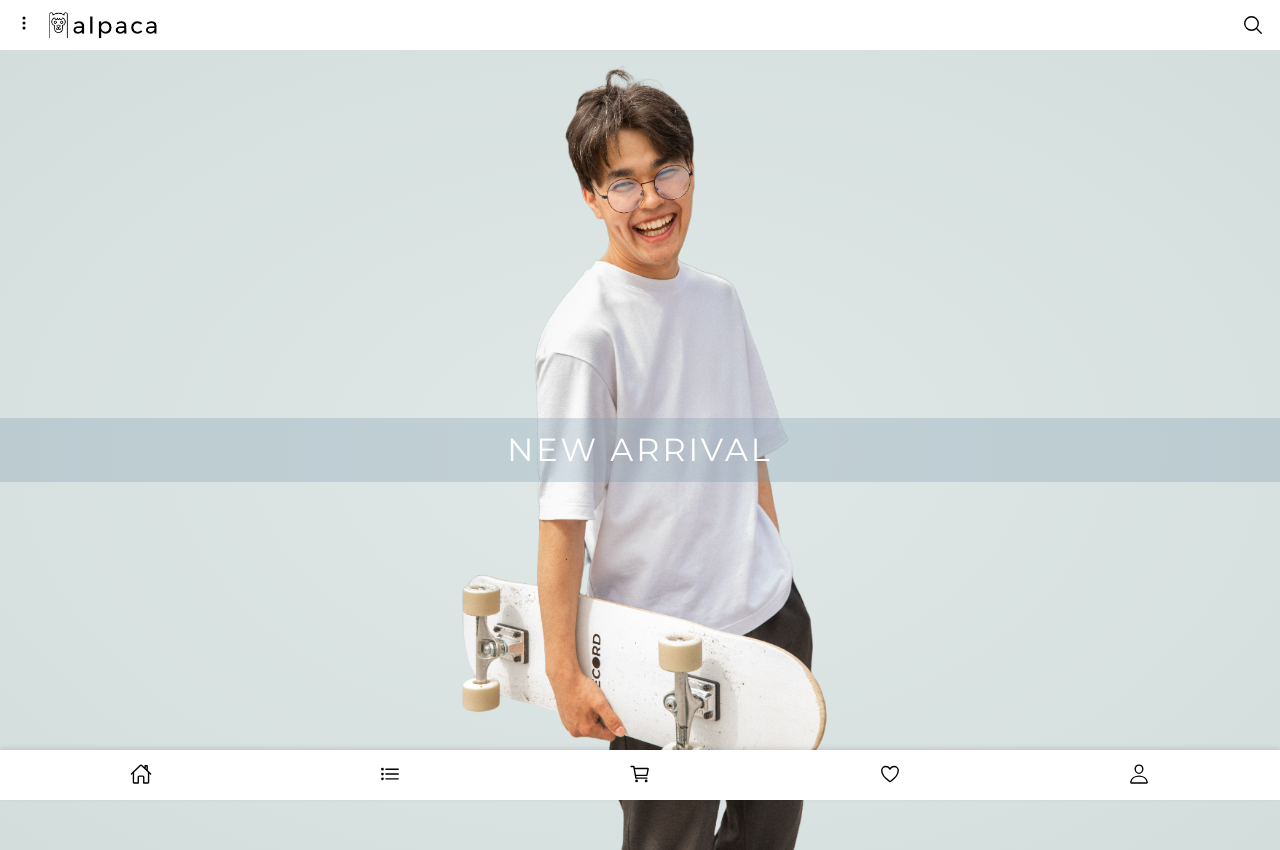
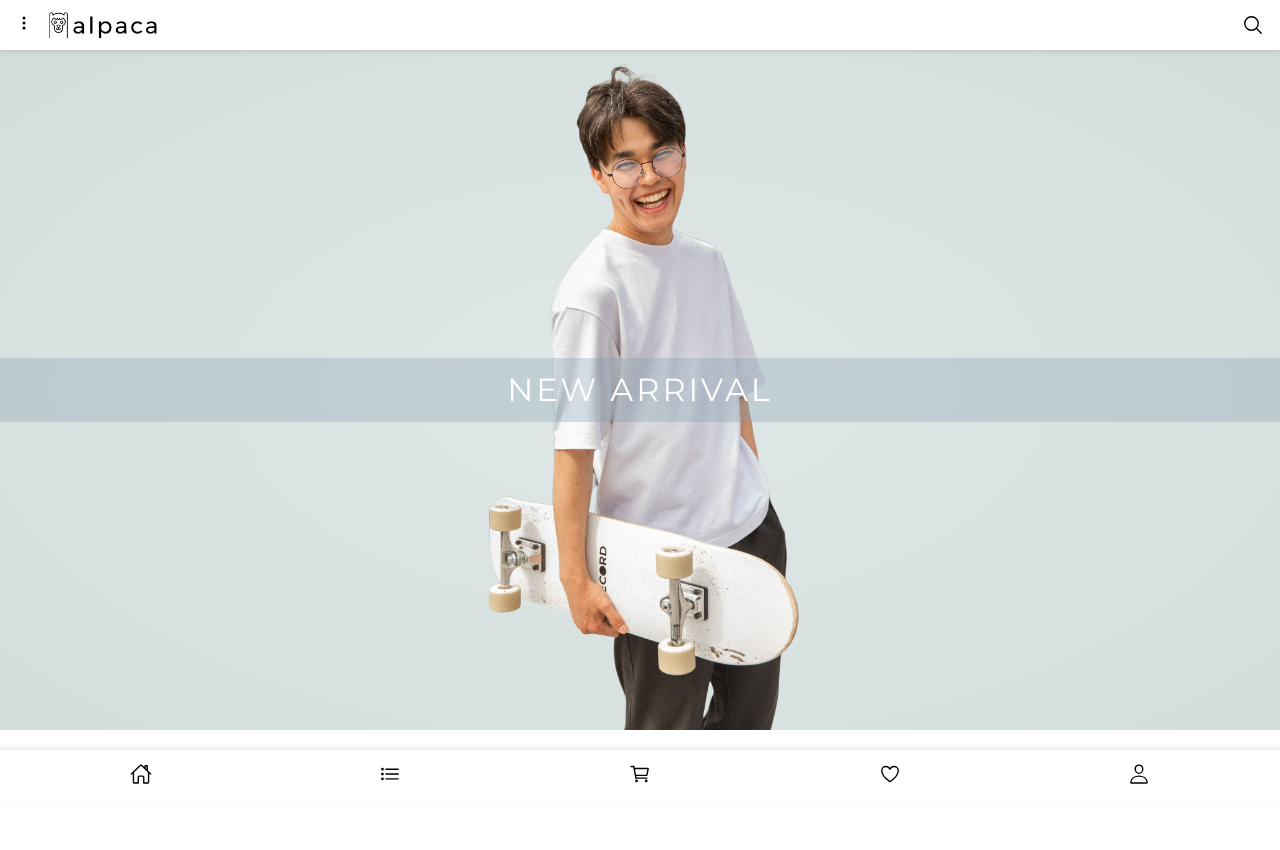
Before and after one commit to aldi-milano/alpaca-store, a React (Create React App) app: page / in a window 1280 px wide. After the commit the page ends 800 px from the top, so only its background shows below. Built offline with nearby package versions, Linux system fonts and the light colour scheme; no server answers.

Commit message:
fixing height content and both nav on top and bottom

```diff
--- a/src/App.js
+++ b/src/App.js
@@ -76,15 +76,19 @@ function App() {
   const onHandleClearValue = () => setState({ ...state, keyword: '' });
 
   return (
-    <main>
-      <Header keyword={onHandleKeyword} clearValue={onHandleClearValue} />
-      <Hero />
+    <main className='main'>
+      <Header
+        keyword={onHandleKeyword}
+        clearValue={onHandleClearValue}
+        className='header'
+      />
+      <Hero keyword={state.keyword} />
       <SearchResult
         item={state.item}
         keyword={state.keyword}
         onHandleAddtoCart={onHandleAddtoCart}
       />
-      <Navigation items={state.cart} />
+      <Navigation items={state.cart} className='nav' />
     </main>
   );
 }
--- a/src/components/header/header.scss
+++ b/src/components/header/header.scss
@@ -3,10 +3,10 @@
 .header {
   height: u.rem(50);
   padding: 0 1rem;
-  background-color: #fff;
   @include u.flex(space-between);
   gap: u.rem(16);
   box-shadow: rgba(0, 0, 0, 0.1) 0px 2px 5px 0px;
+  background-color: #fff;
 
   &__logo {
     width: u.rem(110);
--- a/src/components/hero/Hero.js
+++ b/src/components/hero/Hero.js
@@ -10,10 +10,10 @@ import summer from '../../assets/images/summer.png';
 import best from '../../assets/images/best.png';
 import casual from '../../assets/images/casual.png';
 
-function Hero() {
+function Hero({ keyword }) {
   return (
     <>
-      <article>
+      <article className={keyword.length > 0 ? `hero active` : ''}>
         <Swiper
           slidesPerView={1}
           modules={[Autoplay, EffectFade]}
--- a/src/components/hero/hero.scss
+++ b/src/components/hero/hero.scss
@@ -1,13 +1,17 @@
 @use '../../scss/utility' as u;
 
+.hero.active {
+  display: none;
+}
+
 .hero {
-  height: 100vh;
+  height: 85vh;
   width: 100%;
-  position: relative;
   overflow: hidden;
   display: flex;
   justify-content: center;
   align-items: center;
+  margin: u.rem(50) 0;
 
   &__summer {
     @extend .hero;
--- a/src/components/navigation/navigation.scss
+++ b/src/components/navigation/navigation.scss
@@ -5,11 +5,11 @@
   background-color: #fff;
   height: u.rem(50);
   padding: 0 1rem;
-  position: fixed;
-  bottom: 0;
-  left: 0;
+  // position: fixed;
+  // bottom: 0;
+  // left: 0;
+  // z-index: 99;
   width: 100%;
-  z-index: 99;
   box-shadow: rgba(0, 0, 0, 0.1) 0px -2px 5px 0px;
 
   &__icon {
--- a/src/components/search-result/searchResult.scss
+++ b/src/components/search-result/searchResult.scss
@@ -1,18 +1,17 @@
 @use '../../scss/utility' as u;
 
 .result {
+  margin: u.rem(50) 0;
   width: 100%;
-  // height: 100%;
+  height: 90%;
   padding: 1rem;
   display: grid;
   grid-template-columns: repeat(2, 1fr);
   grid-gap: 0 10px;
   grid-auto-rows: 10px;
   align-items: start;
-  position: absolute;
   top: 7%;
   left: 0;
-  z-index: 3;
   background-color: #fff;
 }
 
@@ -23,10 +22,8 @@
   justify-content: center;
   align-items: center;
   flex-direction: column;
-  position: absolute;
   top: 7%;
   left: 0;
-  z-index: 9;
   background-color: #fff;
   padding: 2rem;
 
@@ -38,5 +35,6 @@
 
   .title {
     text-align: center;
+    line-height: 1.2;
   }
 }
--- a/src/scss/style.scss
+++ b/src/scss/style.scss
@@ -1,6 +1,24 @@
 @forward 'global';
+@use '../scss/utility' as u;
 
 .colored-toast.swal2-icon-success {
   background-color: #2f9e44 !important;
   color: #fff;
 }
+
+// .main {
+//   position: relative;
+// }
+
+.header {
+  position: fixed;
+  top: 0;
+  z-index: 2;
+  width: 100%;
+}
+
+.nav {
+  position: fixed;
+  bottom: 0;
+  z-index: 2;
+}
```
